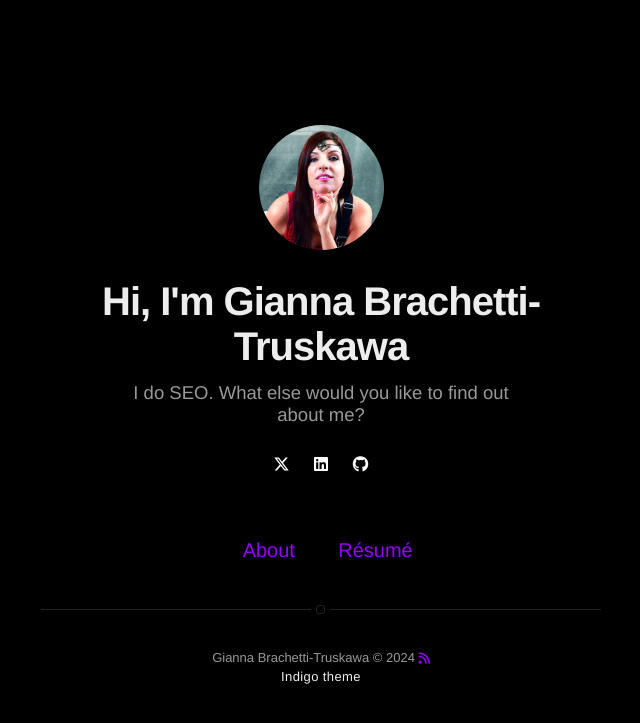
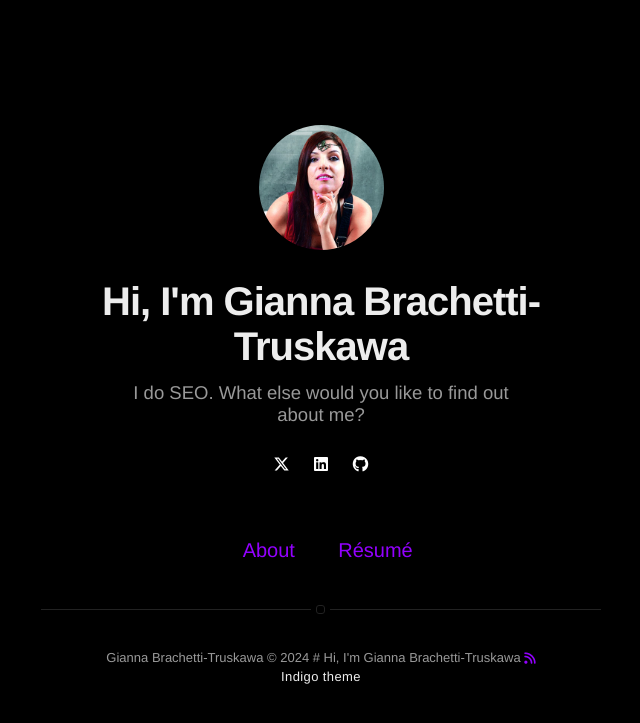
Before and after one commit to tentaclequing/tentaclequing.github.io, a Jekyll site: the page built from index.html, in a window 1280 px wide. Shown: the top 723 px of the page, without its empty margins (319-959 px from the left). Built offline with Jekyll 4.4.1, drawn with Linux system fonts in a browser that asks for light colours; nearby versions of some CDN libraries.

Commit message:
Update footer.html

```diff
--- a/_includes/footer.html
+++ b/_includes/footer.html
@@ -1,5 +1,6 @@
 <footer class="footer-main">
     Gianna Brachetti-Truskawa © {{ site.time | date: '%Y' }}
+    # {{ site.title }}
 
     <a class="link" href="{{ site.url }}/feed.xml" target="_blank" alt="anchor link to rss feed" aria-label="anchor link to rss feed">
         <i class="fa-solid fa-rss"></i>
```
